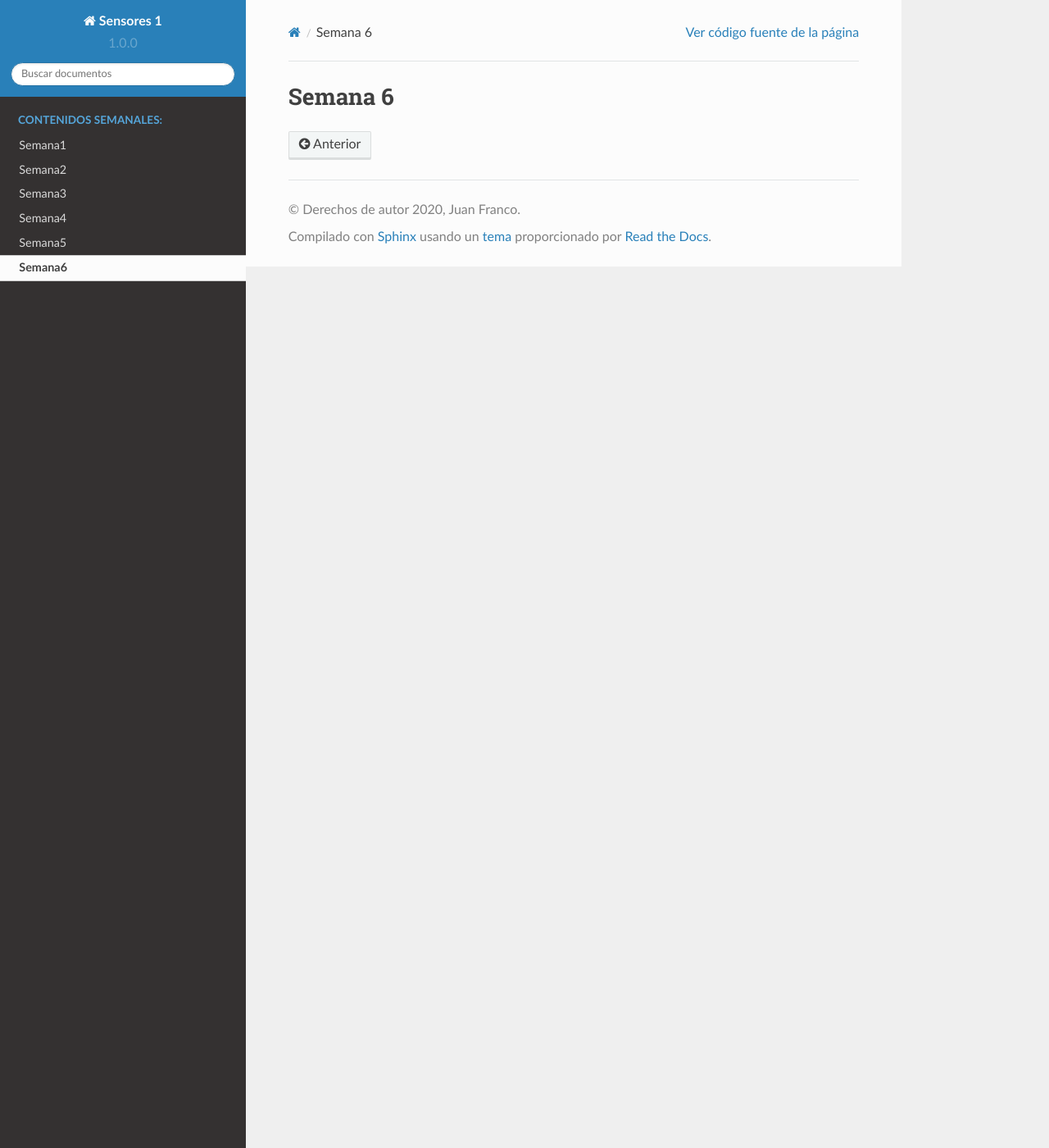
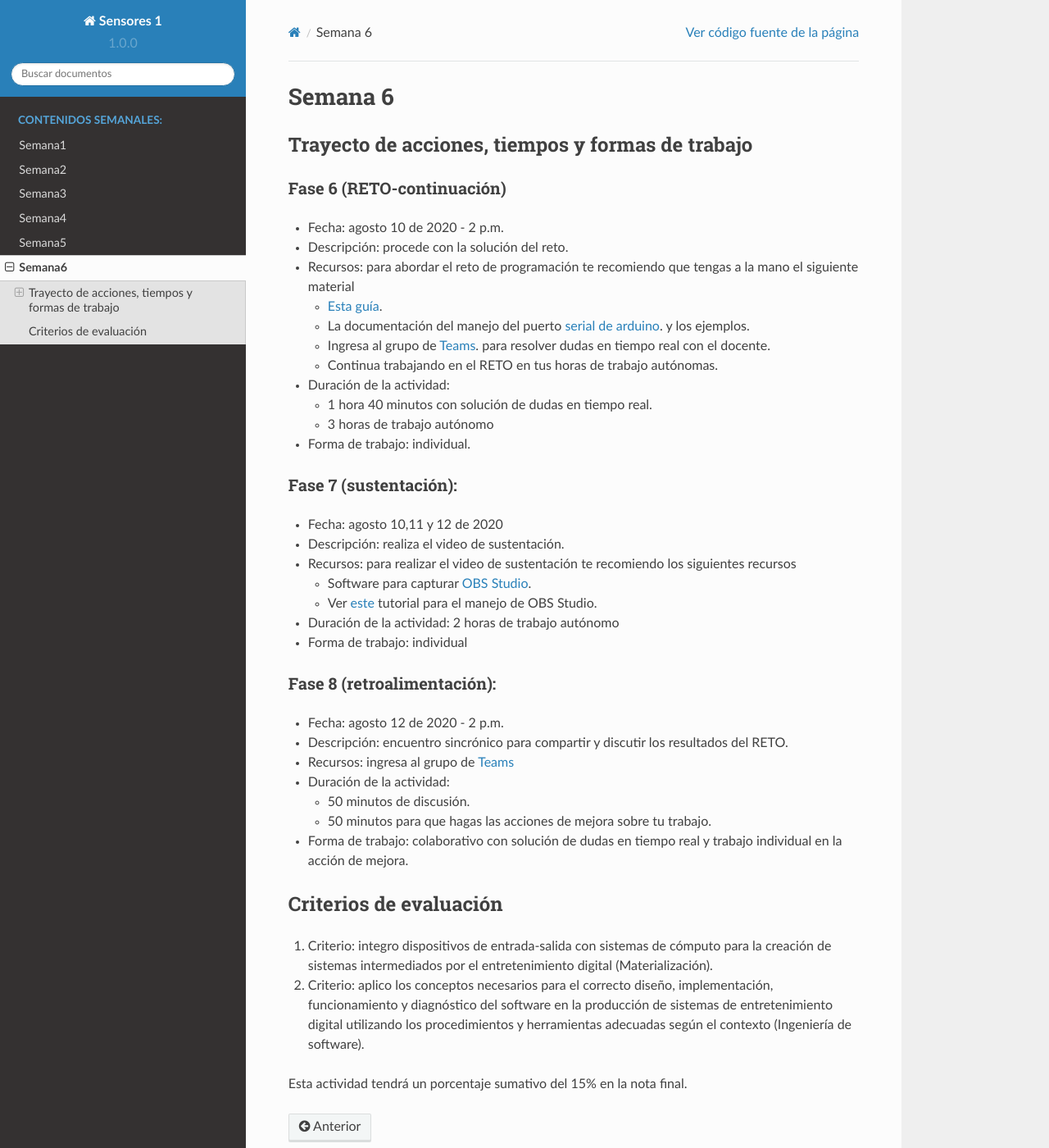
Before and after one commit to juanferfranco/sensores1, a Sphinx documentation site: the page built from docs/_semana6/semana6.rst, in a window 1280 px wide and 1400 px high. Shown: the whole window at 82% size. Built offline with Sphinx 7.4.7 and the Read the Docs theme 2.0.0, drawn with Linux system fonts in a browser that asks for light colours.

Commit message:
update weeks 4,5 and 6

```diff
--- a/docs/_semana6/semana6.rst
+++ b/docs/_semana6/semana6.rst
@@ -1,2 +1,62 @@
 Semana 6
 ===========
+
+Trayecto de acciones, tiempos y formas de trabajo
+---------------------------------------------------
+
+Fase 6 (RETO-continuación)
+^^^^^^^^^^^^^^^^^^^^^^^^^^^
+* Fecha: agosto 10 de 2020 - 2 p.m.
+* Descripción: procede con la solución del reto.
+* Recursos: para abordar el reto de programación te recomiendo que tengas a la mano el siguiente material
+
+  * `Esta guía <https://docs.google.com/presentation/d/1A6phooetTEDRBksyrAd1Rloe7mCj7lRf1pDp4CRRdSk/edit?usp=sharing>`__.
+  * La documentación del manejo del puerto `serial de arduino <https://www.arduino.cc/reference/en/language/functions/communication/serial/>`__.
+    y los ejemplos.
+  * Ingresa al grupo de `Teams <https://teams.microsoft.com/l/team/19%3a919658982cb4457e85d706bad345b5dc%40thread.tacv2/conversations?groupId=16c098de-d737-4b8a-839d-8faf7400b06e&tenantId=618bab0f-20a4-4de3-a10c-e20cee96bb35>`__.
+    para resolver dudas en tiempo real con el docente.
+  * Continua trabajando en el RETO en tus horas de trabajo autónomas.
+
+* Duración de la actividad:
+
+  * 1 hora 40 minutos con solución de dudas en tiempo real.
+  * 3 horas de trabajo autónomo
+
+* Forma de trabajo: individual.
+
+
+Fase 7 (sustentación):
+^^^^^^^^^^^^^^^^^^^^^^^^^
+* Fecha: agosto 10,11 y 12 de 2020
+* Descripción: realiza el video de sustentación.
+* Recursos: para realizar el video de sustentación te recomiendo los siguientes recursos
+
+  * Software para capturar `OBS Studio <https://obsproject.com/>`__.
+  * Ver `este <https://www.youtube.com/watch?time_continue=3&v=1tuJjI7dhw0>`__
+    tutorial para el manejo de OBS Studio.
+
+* Duración de la actividad: 2 horas de trabajo autónomo
+* Forma de trabajo: individual
+
+Fase 8 (retroalimentación):
+^^^^^^^^^^^^^^^^^^^^^^^^^^^^^
+* Fecha: agosto 12 de 2020 - 2 p.m.
+* Descripción: encuentro sincrónico para compartir y discutir los resultados del RETO.
+* Recursos: ingresa al grupo de `Teams <https://teams.microsoft.com/l/team/19%3a919658982cb4457e85d706bad345b5dc%40thread.tacv2/conversations?groupId=16c098de-d737-4b8a-839d-8faf7400b06e&tenantId=618bab0f-20a4-4de3-a10c-e20cee96bb35>`__
+* Duración de la actividad:
+
+  * 50 minutos de discusión.
+  * 50 minutos para que hagas las acciones de mejora sobre tu trabajo.
+
+* Forma de trabajo: colaborativo con solución de dudas en tiempo real y trabajo individual en la acción de mejora.
+
+Criterios de evaluación
+------------------------
+1. Criterio: integro dispositivos de entrada-salida con sistemas de cómputo para la
+   creación de sistemas intermediados por el entretenimiento digital (Materialización).
+
+2. Criterio: aplico los conceptos necesarios para el correcto diseño, implementación,
+   funcionamiento y
+   diagnóstico del software en la producción de sistemas de entretenimiento digital utilizando los procedimientos y herramientas adecuadas según el contexto (Ingeniería de software).
+
+Esta actividad tendrá un porcentaje sumativo del 15% en la nota final.
```
Also changed, not shown: docs/_semana5/semana5.rst (+4 -42 lines).
